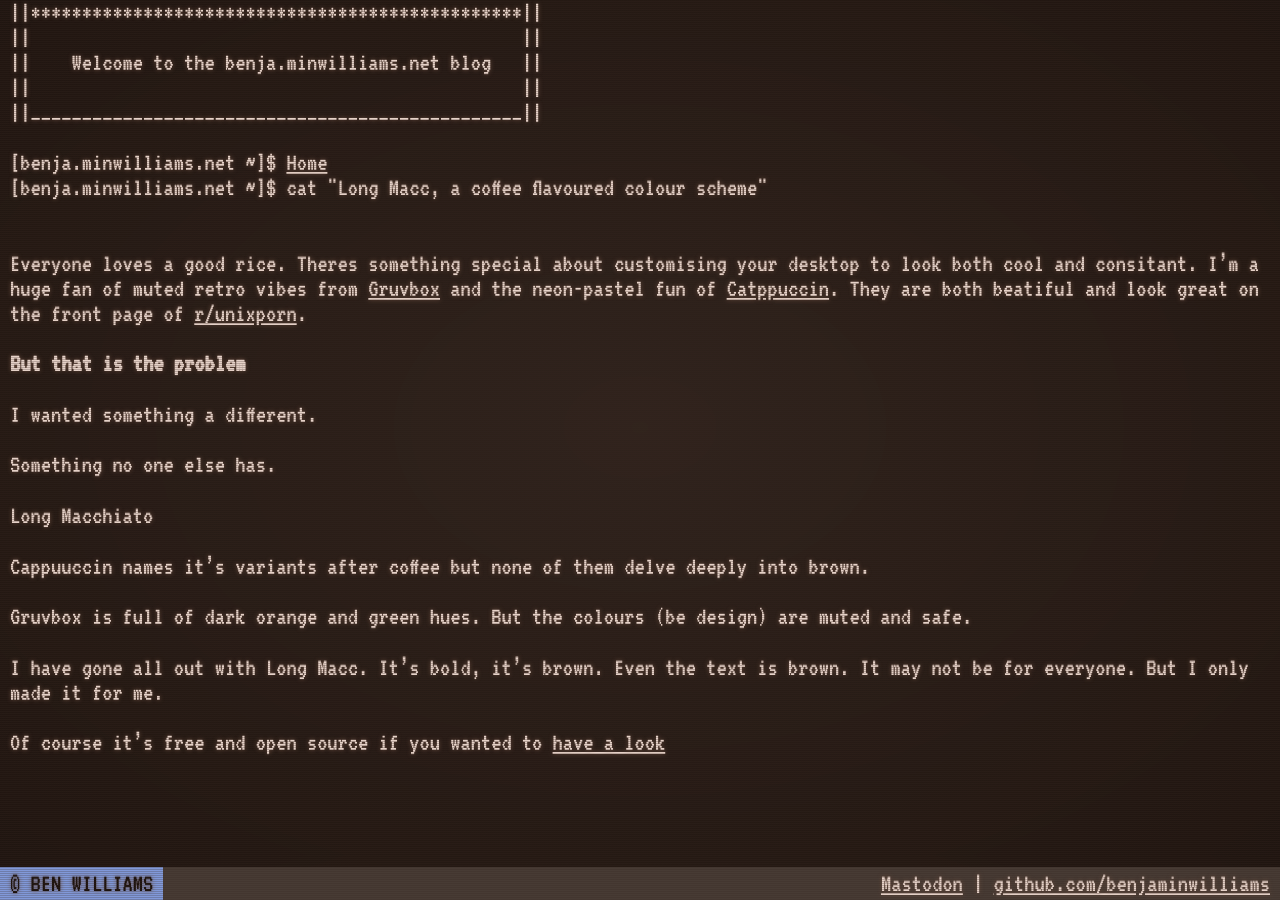
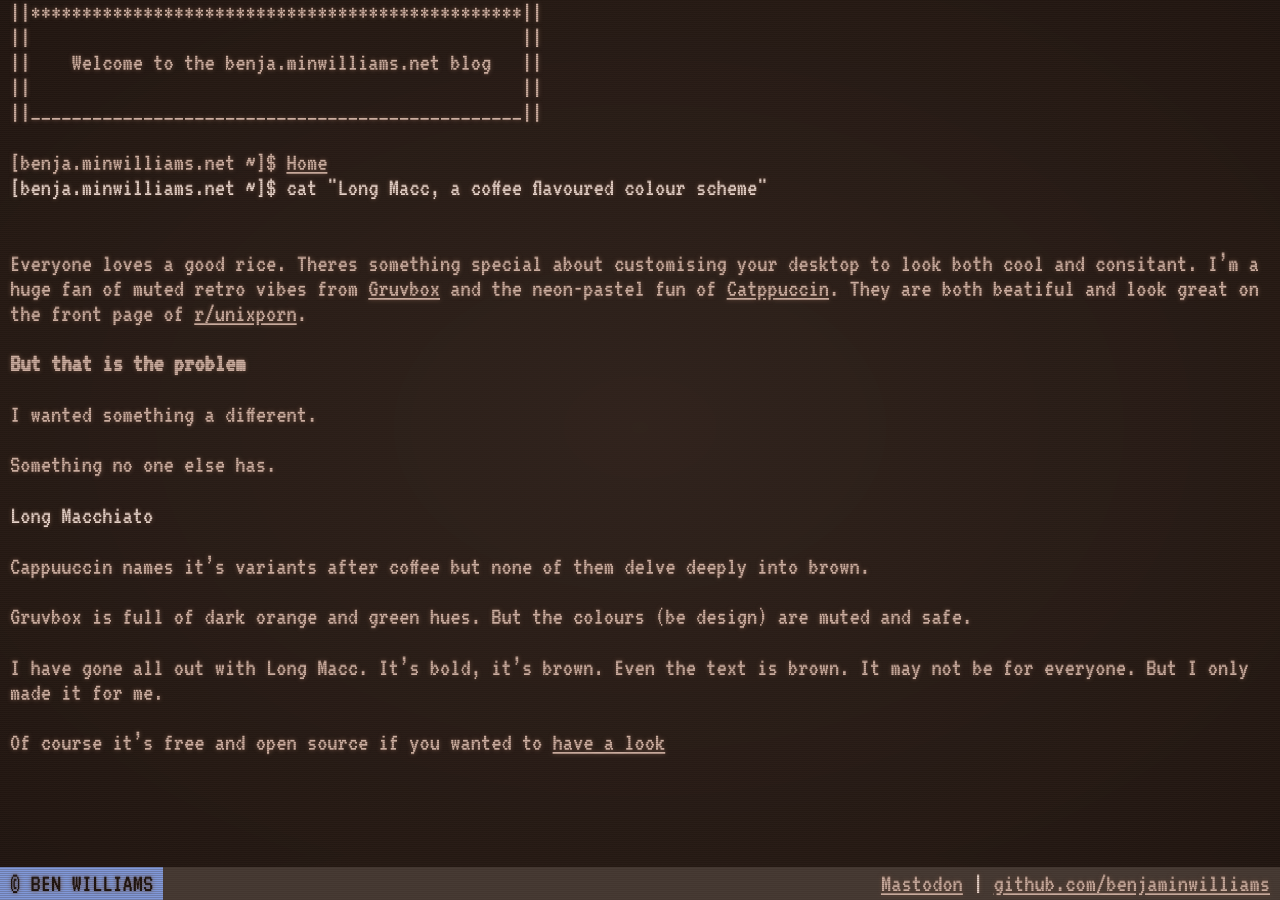
Before and after one commit to benjaminwilliams/benja-minwilliams-net, a Jekyll site: the page built from _posts/2023-10-21-long-macc-a-coffee-flavoured-colour-scheme.markdown, in a window 1280 px wide. Built offline with Jekyll 4.4.1, drawn with Linux system fonts in a browser that asks for light colours.

Commit message:
style update - headings

```diff
--- a/_sass/common.scss
+++ b/_sass/common.scss
@@ -41,6 +41,10 @@
   font-weight: normal;
 }
 
+h1, h2, h3 {
+ color: $macc-fg0
+}
+
 a {
   color: $macc-foreground;
 }
--- a/_sass/long-macc.scss
+++ b/_sass/long-macc.scss
@@ -46,4 +46,4 @@
 $macc-white: $macc-7;
 $macc-white-alt: $macc-15;
 $macc-background: $macc-bg0;
-$macc-foreground: $macc-fg0;
+$macc-foreground: $macc-fg1;
```
